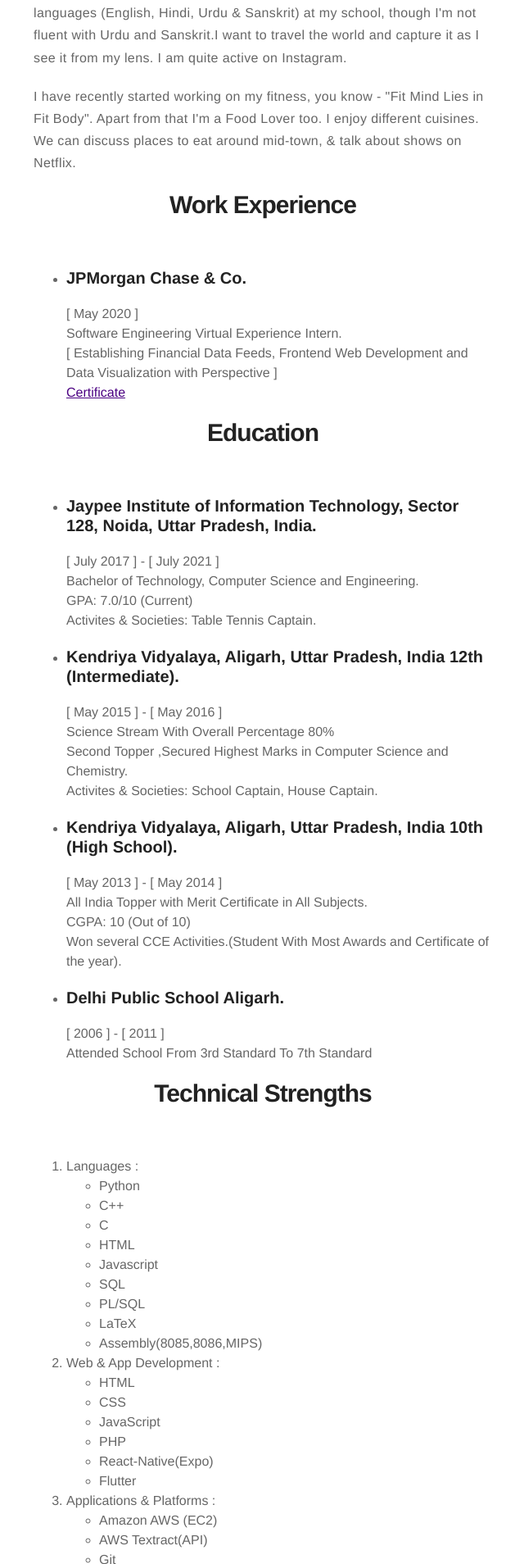
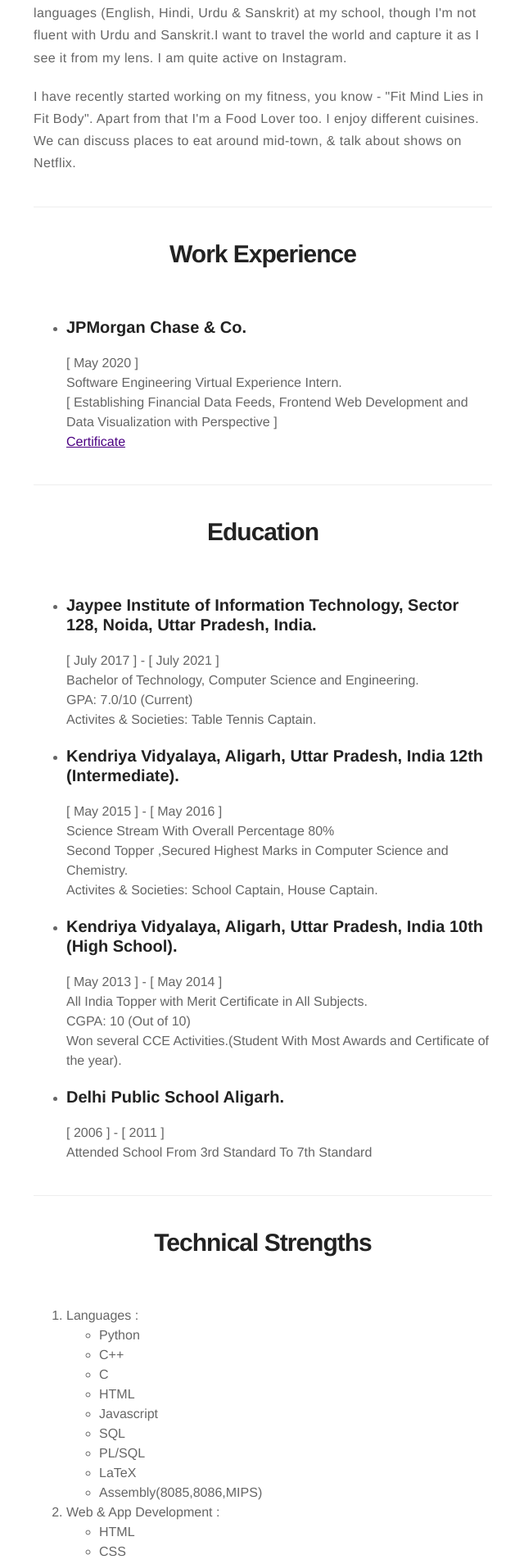
Before and after one commit to anuranjandubey/anuranjandubey.github.io, a Jekyll site: the page built from about.md, in a window 1280 px wide. Shown: the part 856-2764 px from the top of the page at 82% size, without its empty margins (319-959 px from the left). Built offline with Jekyll 4.4.1, drawn with Linux system fonts in a browser that asks for light colours.

Commit message:
about updated

```diff
--- a/about.md
+++ b/about.md
@@ -13,7 +13,7 @@
 <p>I was born in the city of Aligarh, India - "The city of Locks". I learnt 4 languages (English, Hindi, Urdu & Sanskrit) at my school, though I'm not fluent with Urdu and Sanskrit.I want to travel the world and capture it as I see it from my lens. I am quite active on Instagram.</p>
 
 <p>I have recently started working on my fitness, you know - "Fit Mind Lies in Fit Body". Apart from that I'm a Food Lover too. I enjoy different cuisines. We can discuss places to eat around mid-town, & talk about shows on Netflix.</p>
-
+<hr class="rounded">
 <h1>Work Experience</h1>
 
 <ul class="work-list">
@@ -25,7 +25,7 @@
 		<a href="https://drive.google.com/file/d/1X2eWjv-8ka2HHBaHKmjh-2VdnL_GTH-9/view">Certificate</a><br>
 	</li>
 </ul>
-
+<hr class="rounded">
 <h1>Education</h1>
 
 <ul class="education-list">
@@ -59,7 +59,7 @@
 	</li>
 </ul>
 
-
+<hr class="rounded">
 <h1>Technical Strengths</h1>
 
 <ol class="skill-list">
@@ -117,7 +117,7 @@
 		</ul>
 	</li>
 </ol>
-
+<hr class="rounded">
 <h1>Projects</h1>
 
 <ul>
```
